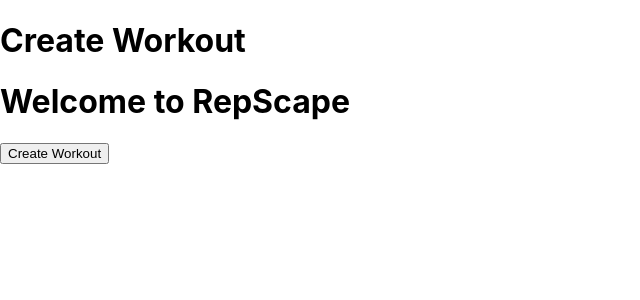
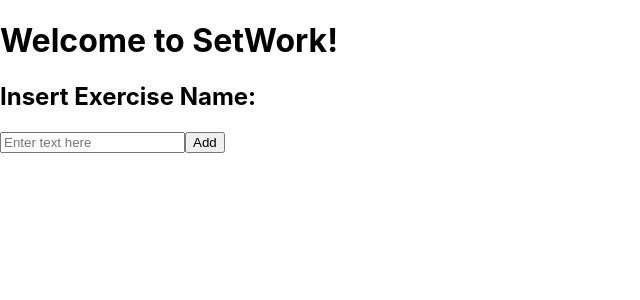
Before and after one commit to Ryanm6422/repscape, a React (Create React App) app: page / in a window 1280 px wide. Shown: the top 300 px of the page, without its empty margins (0-640 px from the left). Built offline with nearby package versions, Linux system fonts and the light colour scheme.

Commit message:
Set up RepList

```diff
--- a/src/pages/Home.js
+++ b/src/pages/Home.js
@@ -1,21 +1,80 @@
 import React, { useState } from "react";
 
 function Home() {
-    const [clicked, setClick] = useState(false);
+    const [text, setText] = useState("");
+    const [repText, setRepText] = useState("");
+    const [list, setList] = useState([]);
+    //const [repList, setRepList] = useState([]);
 
-    function handleClick() {
-        if (clicked)
-            setClick(false);
-        else
-            setClick(true);
-    }
+
+    const handleText = (event) => {
+        setText(event.target.value);
+    };
+
+    /*const handleRepText = (event) => {
+        setRepText(event.target.value);
+    };*/
+
+    const addToList = () => {
+        if (text.trim === "") return;
+        setList([...list, text]);
+        setText("");
+    };
+
+    /*const addToRepList = () => {
+        if (text.trim === "") return;
+        setRepList([...repList, text]);
+        setText("");
+    };*/
+
+    const deleteFromList = (indexToDelete) => {
+        const newItems = list.filter((_, index) => index !== indexToDelete);
+        setList(newItems);
+    };
+
+    /*const deleteFromRepList = (indexToDelete) => {
+        const newItems = repList.filter((_, index) => index !== indexToDelete);
+        setList(newItems);
+    };*/
+
     return (
         <div>
-            {clicked ?
-                <h1>Workout was Created</h1>
-            : <h1>Create Workout</h1>}
-            <h1>Welcome to RepScape</h1>
-            <button onClick={handleClick}>Create Workout</button>
+            <h1>Welcome to SetWork!</h1>
+            {/*{clicked ?
+            <h1>You Added: {text}!</h1>
+            : <h1>No Exercises</h1>}*/}
+            <h2>Insert Exercise Name: </h2>
+            <input
+                type="text"
+                value={text}
+                onChange={handleText}
+                placeholder="Enter text here"
+            />
+            <button onClick={addToList}>Add</button>
+
+            <ul>
+                {list.map((item, index) => (
+                    <li key={index}>
+                        {item}
+                        <button onClick={() => deleteFromList(index)}>❌</button>
+                        {/*<ul>
+                            <h2>How many reps?: </h2>
+                            <input
+                                type="text"
+                                value={repText}
+                                onChange={handleRepText}
+                                placeholder="Enter text here"
+                            />
+                            <button onClick={addToRepList}>Add</button>
+                            {repList.map((item, index) => (
+                                <li key={index}>
+                                    {item}
+                                </li>
+                            ))}
+                        </ul>*/}
+                    </li>
+                ))}
+            </ul>
         </div>
     );
 }
```
